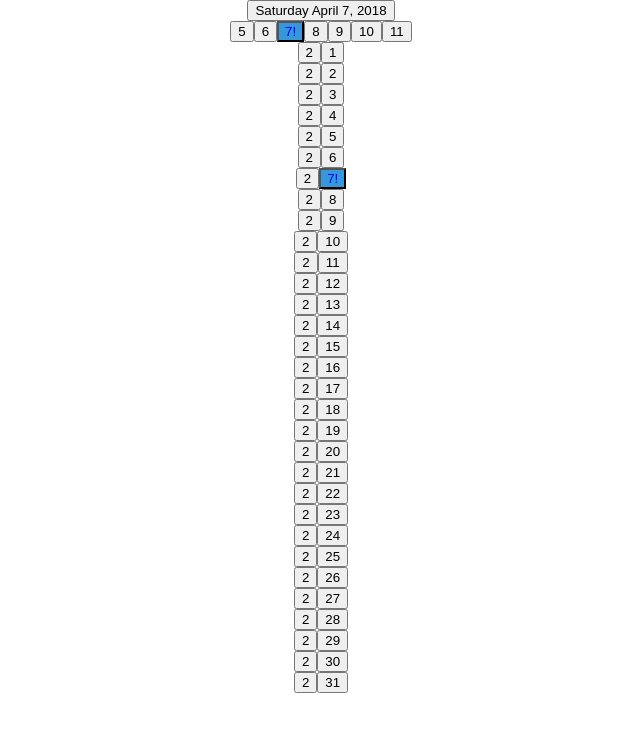
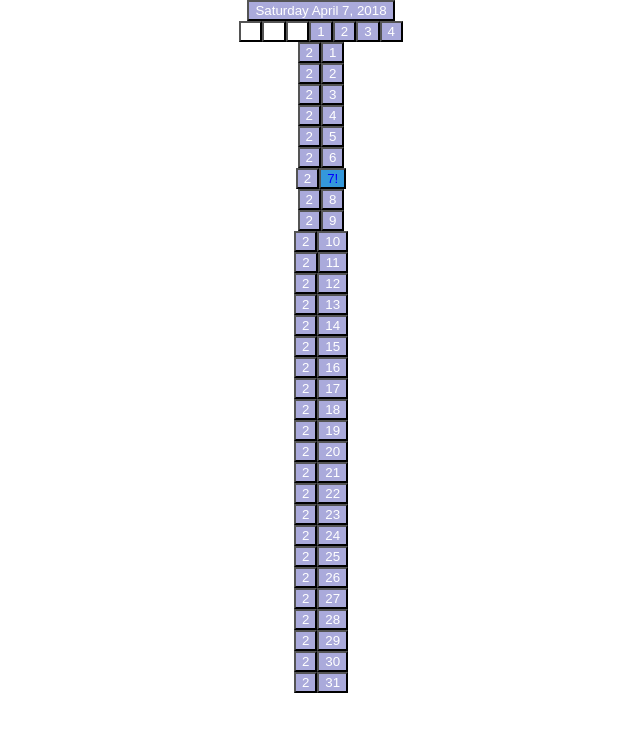
Before and after one commit to ralfpopescu/birdlog, a React (Create React App) app: page / in a window 1280 px wide. Shown: the top 732 px of the page, without its empty margins (319-959 px from the left). Built offline with nearby package versions, Linux system fonts and the light colour scheme.

Commit message:
weeks cont

```diff
--- a/src/components/App.js
+++ b/src/components/App.js
@@ -20,7 +20,7 @@ class App extends Component {
     return    (
       <div className="App">
         <Day day = {dayString}/>
-        <Week firstDay = {5} today= {day} firstWeekday = {2}/>
+        <Week firstDay = {1} today= {day} firstWeekday = {3}/>
         <Month dayList = {[1,2,3]} year = {"2"} month = {"3"} today = {day} weekday = {weekday}/>
       </div>
     );
--- a/src/components/Day.js
+++ b/src/components/Day.js
@@ -13,9 +13,13 @@ function Day(props) {
   let todayStyle = todayStyle2;
 
   let regStyle = {
-  background: '#3498db',
-  color: 'red'
+  background: '#aaaadb',
+  color: 'white'
   };
+
+  if (props.dead){
+    regStyle.background = '#FFFFFF'
+  }
 
   let deadStyle = {
   background: '#3498db',
@@ -28,7 +32,7 @@ function Day(props) {
     );
 } else {
     return (
-        <button>{props.day}</button>
+        <button style = {regStyle}>{props.day}</button>
     );
   }
 }
--- a/src/components/Week.js
+++ b/src/components/Week.js
@@ -7,11 +7,18 @@ function Week(props) {
   let index = props.firstDay;
 
   let days = [];
-  //first day, range = 6 - first day
-  let range = 6 - props.firstDay;
 
-  for(let i = props.firstDay; i <= props.firstDay + 6; i++){
+  let day = props.firstDay;
+
+  for(let i = 0; i <= 6; i++){
+    //i is the weekday
+    let dead = i < props.firstWeekday;
+    if(dead){
     days[i]= <Day day = {i} dead = {i < props.firstWeekday} today = {props.today}/>
+    } else {
+      days[i]= <Day day = {day} dead = {i < props.firstWeekday} today = {props.today}/>
+      day++;
+    }
   }
 
   return (
```
